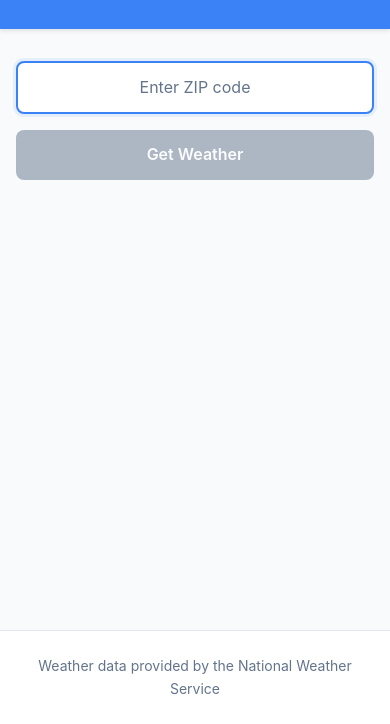
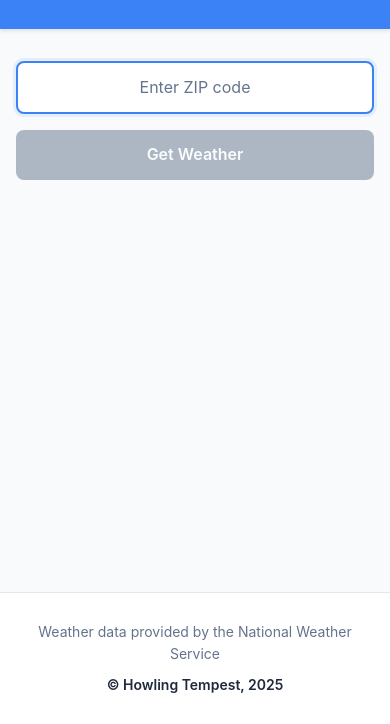
Before and after one commit to maxelrod1/weather-app, a website built with Vite: page index.html in a window 390 px wide. Shown: the part 120-844 px from the top of the page. Built offline with nearby package versions, Linux system fonts and the light colour scheme.

Commit message:
style: Add Howling Tempest copyright to footer
Added fictional copyright statement for fun: © Howling Tempest, 2025
- Added copyright text to footer in index.html
- Styled with bold font weight and darker color
- Maintains responsive design

```diff
--- a/index.html
+++ b/index.html
@@ -22,6 +22,7 @@
 
       <footer class="footer">
         <p>Weather data provided by the National Weather Service</p>
+        <p class="footer-copyright">© Howling Tempest, 2025</p>
       </footer>
     </div>
 
--- a/src/styles/index.css
+++ b/src/styles/index.css
@@ -86,6 +86,16 @@ body {
   font-size: 0.875rem;
 }
 
+.footer p {
+  margin: 0.25rem 0;
+}
+
+.footer-copyright {
+  font-weight: 600;
+  color: var(--color-text);
+  margin-top: 0.5rem !important;
+}
+
 /* Responsive typography */
 @media (min-width: 768px) {
   .header h1 {
```
